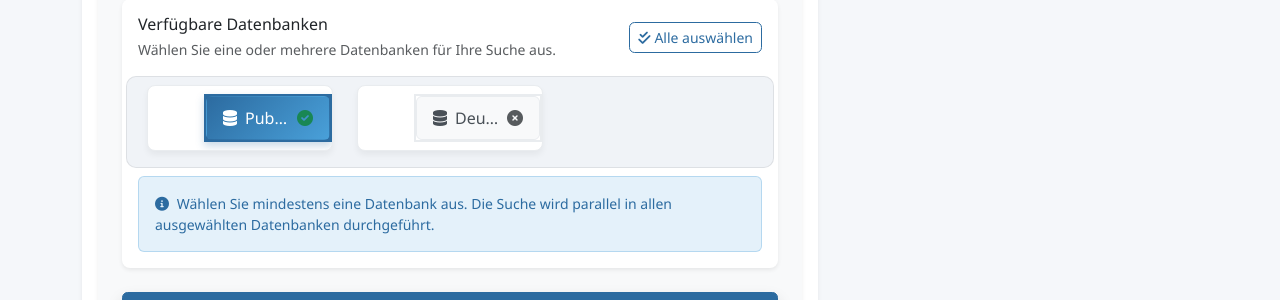
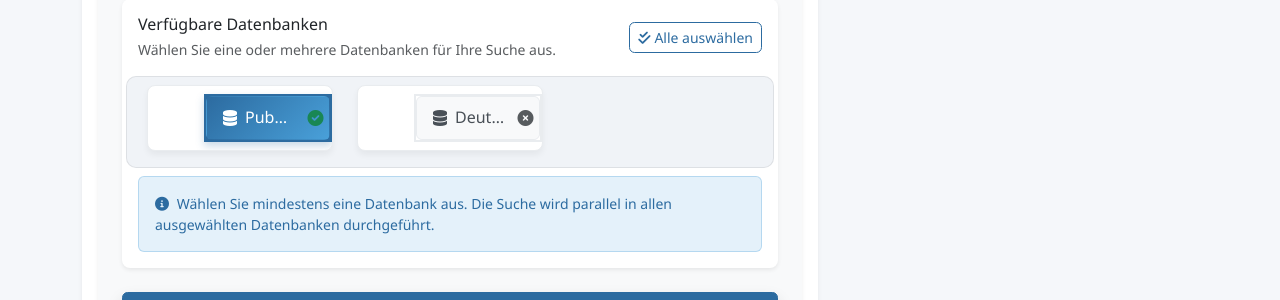
Before and after one commit to maxaufknax/Medical-Spytool, a Flask app: page /search in a window 1280 px wide. Shown: the part 1166-1466 px from the top of the page. Run offline with Flask 3, Linux system fonts and the light colour scheme; data that the repository does not hold is empty; some libraries are stand-ins or nearby versions.

Commit message:
Improve appearance of database selection and fix display issues
Refactors database selection display in `search.html` and styles in `custom.css` for better UI.

Replit-Commit-Author: Agent
Replit-Commit-Session-Id: f0724a30-0515-45a2-bb87-cf341ce91e33
Replit-Commit-Screenshot-Url: https://storage.googleapis.com/screenshot-production-us-central1/39209fe2-a590-47a4-bbba-aacba4e2c6b5/6f8aea7e-2fac-4cb6-95bb-b6a4ad3c25fd.jpg

```diff
--- a/backend/static/css/custom.css
+++ b/backend/static/css/custom.css
@@ -324,11 +324,19 @@
 }
 
 .database-name {
+    display: flex;
+    align-items: center;
+    width: 85%;
+    font-weight: 500;
+}
+
+.database-label {
     white-space: nowrap;
     overflow: hidden;
     text-overflow: ellipsis;
-    max-width: 85%;
-    font-weight: 500;
+    max-width: 100%;
+    line-height: 1.2;
+    display: inline-block;
 }
 
 .database-card.selected .database-icon-container {
--- a/backend/templates/search.html
+++ b/backend/templates/search.html
@@ -162,7 +162,8 @@
                                                                 <label class="form-check-label w-100 ms-2" for="db-simple-{{ db }}">
                                                                     <div class="database-icon-container d-flex align-items-center justify-content-between p-2 px-3 rounded">
                                                                         <div class="database-name">
-                                                                            <i class="fas fa-database me-2"></i>{{ db }}
+                                                                            <i class="fas fa-database me-2"></i>
+                                                                            <span class="database-label">{{ db }}</span>
                                                                         </div>
                                                                         <div class="database-status">
                                                                             <i class="fas fa-check-circle text-success db-selected-icon"></i>
@@ -339,7 +340,8 @@
                                                                         <label class="form-check-label w-100 ms-2" for="db-advanced-{{ db }}">
                                                                             <div class="database-icon-container d-flex align-items-center justify-content-between p-2 px-3 rounded">
                                                                                 <div class="database-name">
-                                                                                    <i class="fas fa-database me-2"></i>{{ db }}
+                                                                                    <i class="fas fa-database me-2"></i>
+                                                                                    <span class="database-label">{{ db }}</span>
                                                                                 </div>
                                                                                 <div class="database-status">
                                                                                     <i class="fas fa-check-circle text-success db-selected-icon"></i>
```
